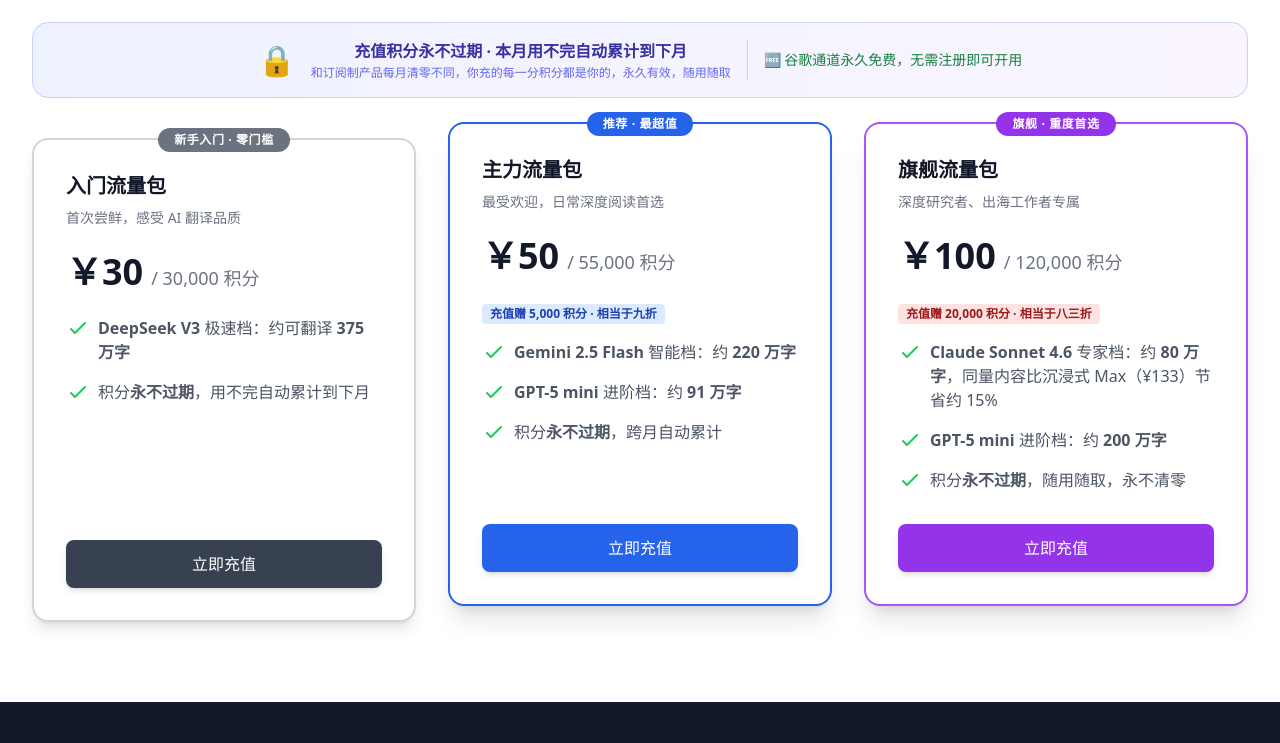
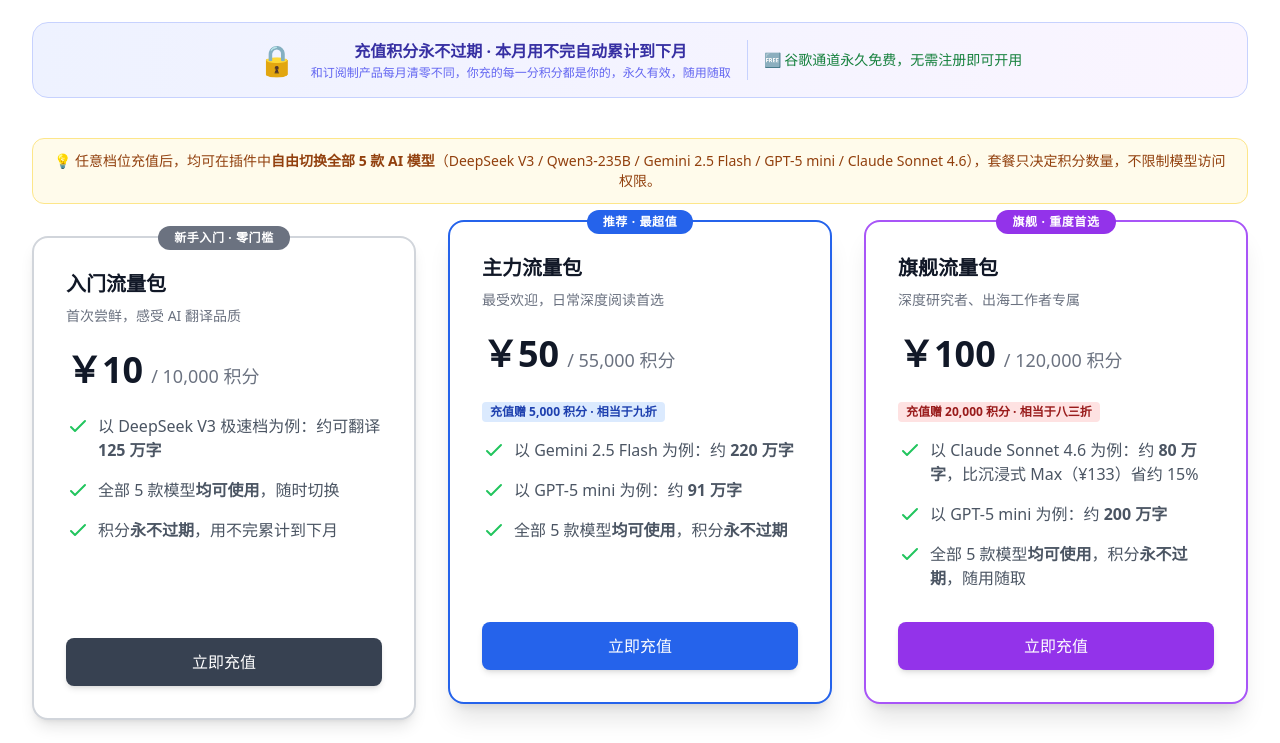
Before and after one commit to ShiyuLabs/silkread-website, a browser extension: page index.html in a window 1280 px wide. Shown: the part 721-1464 px from the top of the page. Drawn offline with nearby package versions, Linux system fonts and the light colour scheme.

Commit message:
pricing: restore 10 CNY entry tier, clarify all models available on all tiers

```diff
--- a/index.html
+++ b/index.html
@@ -134,9 +134,14 @@
                 <p class="text-sm font-medium text-green-700">🆓 谷歌通道永久免费，无需注册即可开用</p>
             </div>
 
+            <!-- 全模型说明横幅 -->
+            <div class="bg-amber-50 border border-amber-200 rounded-xl px-5 py-3 mb-8 text-center text-sm text-amber-800 font-medium">
+                💡 任意档位充值后，均可在插件中<strong>自由切换全部 5 款 AI 模型</strong>（DeepSeek V3 / Qwen3-235B / Gemini 2.5 Flash / GPT-5 mini / Claude Sonnet 4.6），套餐只决定积分数量，不限制模型访问权限。
+            </div>
+
             <div class="grid grid-cols-1 md:grid-cols-3 gap-8">
 
-                <!-- 入门包 ¥30 -->
+                <!-- 入门包 ¥10 -->
                 <div class="border-2 border-gray-300 rounded-2xl shadow-lg p-8 bg-white relative flex flex-col">
                     <div class="absolute top-0 inset-x-0 transform -translate-y-1/2 flex justify-center">
                         <span class="inline-flex rounded-full bg-gray-500 px-4 py-1 text-xs font-bold tracking-wider text-white">新手入门 · 零门槛</span>
@@ -144,20 +149,24 @@
                     <h3 class="text-xl font-bold text-gray-900">入门流量包</h3>
                     <p class="mt-2 text-sm text-gray-500">首次尝鲜，感受 AI 翻译品质</p>
                     <div class="my-6 flex items-baseline">
-                        <span class="text-4xl font-extrabold text-gray-900">￥30</span>
-                        <span class="ml-2 text-lg text-gray-500">/ 30,000 积分</span>
+                        <span class="text-4xl font-extrabold text-gray-900">￥10</span>
+                        <span class="ml-2 text-lg text-gray-500">/ 10,000 积分</span>
                     </div>
                     <ul class="mb-8 space-y-4 text-gray-600 flex-1">
                         <li class="flex items-start">
                             <svg class="h-6 w-6 text-green-500 mr-2 flex-shrink-0" fill="none" stroke="currentColor" viewBox="0 0 24 24"><path stroke-linecap="round" stroke-linejoin="round" stroke-width="2" d="M5 13l4 4L19 7"></path></svg>
-                            <span><strong>DeepSeek V3</strong> 极速档：约可翻译 <strong>375 万字</strong></span>
+                            <span>以 DeepSeek V3 极速档为例：约可翻译 <strong>125 万字</strong></span>
                         </li>
                         <li class="flex items-start">
                             <svg class="h-6 w-6 text-green-500 mr-2 flex-shrink-0" fill="none" stroke="currentColor" viewBox="0 0 24 24"><path stroke-linecap="round" stroke-linejoin="round" stroke-width="2" d="M5 13l4 4L19 7"></path></svg>
-                            <span>积分<strong>永不过期</strong>，用不完自动累计到下月</span>
+                            <span>全部 5 款模型<strong>均可使用</strong>，随时切换</span>
+                        </li>
+                        <li class="flex items-start">
+                            <svg class="h-6 w-6 text-green-500 mr-2 flex-shrink-0" fill="none" stroke="currentColor" viewBox="0 0 24 24"><path stroke-linecap="round" stroke-linejoin="round" stroke-width="2" d="M5 13l4 4L19 7"></path></svg>
+                            <span>积分<strong>永不过期</strong>，用不完累计到下月</span>
                         </li>
                     </ul>
-                    <button class="btn-buy w-full py-3 px-4 bg-gray-700 text-white font-medium rounded-lg hover:bg-gray-800 shadow-md transition" data-price="30">立即充值</button>
+                    <button class="btn-buy w-full py-3 px-4 bg-gray-700 text-white font-medium rounded-lg hover:bg-gray-800 shadow-md transition" data-price="10">立即充值</button>
                 </div>
 
                 <!-- 主力包 ¥50 推荐 -->
@@ -177,15 +186,15 @@
                     <ul class="mb-8 space-y-4 text-gray-600 flex-1">
                         <li class="flex items-start">
                             <svg class="h-6 w-6 text-green-500 mr-2 flex-shrink-0" fill="none" stroke="currentColor" viewBox="0 0 24 24"><path stroke-linecap="round" stroke-linejoin="round" stroke-width="2" d="M5 13l4 4L19 7"></path></svg>
-                            <span><strong>Gemini 2.5 Flash</strong> 智能档：约 <strong>220 万字</strong></span>
+                            <span>以 Gemini 2.5 Flash 为例：约 <strong>220 万字</strong></span>
                         </li>
                         <li class="flex items-start">
                             <svg class="h-6 w-6 text-green-500 mr-2 flex-shrink-0" fill="none" stroke="currentColor" viewBox="0 0 24 24"><path stroke-linecap="round" stroke-linejoin="round" stroke-width="2" d="M5 13l4 4L19 7"></path></svg>
-                            <span><strong>GPT-5 mini</strong> 进阶档：约 <strong>91 万字</strong></span>
+                            <span>以 GPT-5 mini 为例：约 <strong>91 万字</strong></span>
                         </li>
                         <li class="flex items-start">
                             <svg class="h-6 w-6 text-green-500 mr-2 flex-shrink-0" fill="none" stroke="currentColor" viewBox="0 0 24 24"><path stroke-linecap="round" stroke-linejoin="round" stroke-width="2" d="M5 13l4 4L19 7"></path></svg>
-                            <span>积分<strong>永不过期</strong>，跨月自动累计</span>
+                            <span>全部 5 款模型<strong>均可使用</strong>，积分<strong>永不过期</strong></span>
                         </li>
                     </ul>
                     <button class="btn-buy w-full py-3 px-4 bg-blue-600 text-white font-medium rounded-lg hover:bg-blue-700 shadow-md transition" data-price="50">立即充值</button>
@@ -208,15 +217,15 @@
                     <ul class="mb-8 space-y-4 text-gray-600 flex-1">
                         <li class="flex items-start">
                             <svg class="h-6 w-6 text-green-500 mr-2 flex-shrink-0" fill="none" stroke="currentColor" viewBox="0 0 24 24"><path stroke-linecap="round" stroke-linejoin="round" stroke-width="2" d="M5 13l4 4L19 7"></path></svg>
-                            <span><strong>Claude Sonnet 4.6</strong> 专家档：约 <strong>80 万字</strong>，同量内容比沉浸式 Max（¥133）节省约 15%</span>
+                            <span>以 Claude Sonnet 4.6 为例：约 <strong>80 万字</strong>，比沉浸式 Max（¥133）省约 15%</span>
                         </li>
                         <li class="flex items-start">
                             <svg class="h-6 w-6 text-green-500 mr-2 flex-shrink-0" fill="none" stroke="currentColor" viewBox="0 0 24 24"><path stroke-linecap="round" stroke-linejoin="round" stroke-width="2" d="M5 13l4 4L19 7"></path></svg>
-                            <span><strong>GPT-5 mini</strong> 进阶档：约 <strong>200 万字</strong></span>
+                            <span>以 GPT-5 mini 为例：约 <strong>200 万字</strong></span>
                         </li>
                         <li class="flex items-start">
                             <svg class="h-6 w-6 text-green-500 mr-2 flex-shrink-0" fill="none" stroke="currentColor" viewBox="0 0 24 24"><path stroke-linecap="round" stroke-linejoin="round" stroke-width="2" d="M5 13l4 4L19 7"></path></svg>
-                            <span>积分<strong>永不过期</strong>，随用随取，永不清零</span>
+                            <span>全部 5 款模型<strong>均可使用</strong>，积分<strong>永不过期</strong>，随用随取</span>
                         </li>
                     </ul>
                     <button class="btn-buy w-full py-3 px-4 bg-purple-600 text-white font-medium rounded-lg hover:bg-purple-700 shadow-md transition" data-price="100">立即充值</button>
```
